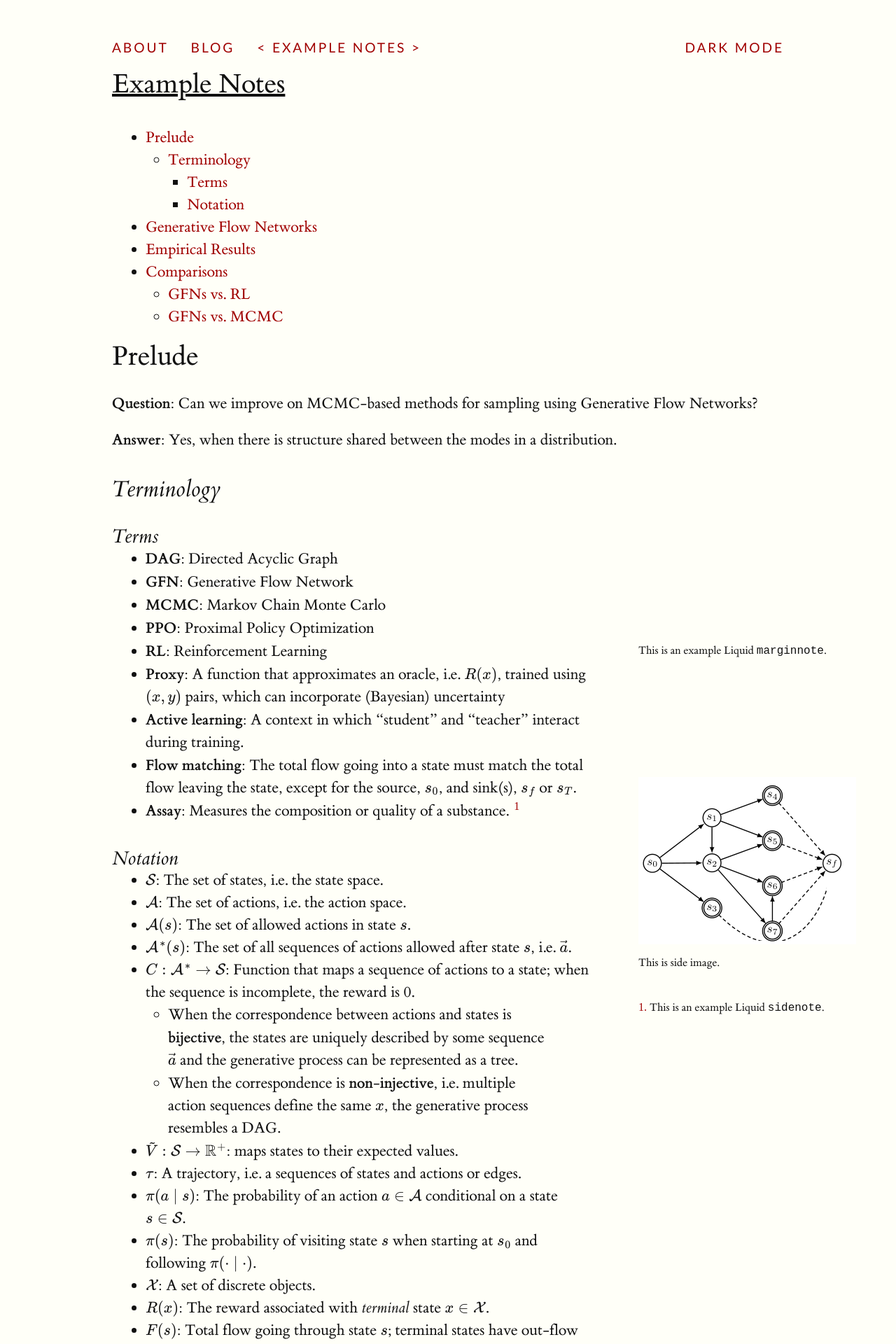
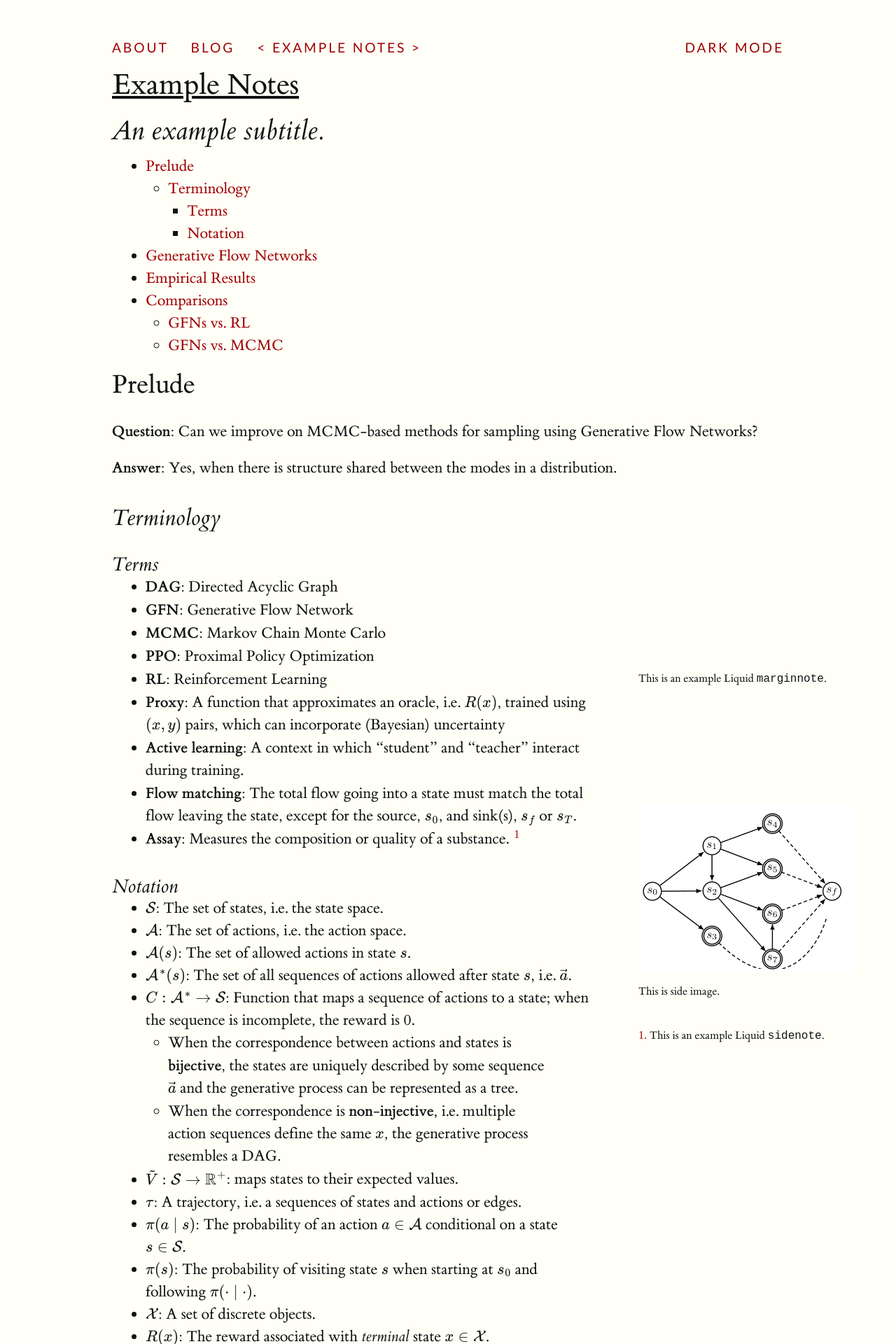
Before and after one commit to danjenson/et, a Jekyll site: the page built from notes.md, in a window 1280 px wide. Shown: the top 1920 px of the page at 70% size. Built offline with Jekyll 4.4.1, drawn with Linux system fonts in a browser that asks for light colours; some web fonts are replaced; our own code applies the rules of GitHub Pages for plain Markdown files; the table of contents is made by our own code.

Commit message:
tweaks to add subtitle

```diff
--- a/_layouts/page.html
+++ b/_layouts/page.html
@@ -3,10 +3,11 @@
 ---
 
 {% if page.title_url %}
-<h1><a href="{{ page.title_url }}" target="_blank">{{ page.title }}</a></h1>
+<h1 class="title">
+  <a href="{{ page.title_url }}" target="_blank">{{ page.title }}</a>
+</h1>
 {% else %}
-<h1>{{ page.title }}</h1>
-{% endif %}
-<p class="subtitle">{{ page.date | date: "%B %-d, %Y" }}</p>
-
-{{ content | toc }}
+<h1 class="title">{{ page.title }}</h1>
+{% endif %} {% if page.subtitle %}
+<h2 class="subtitle">{{ page.subtitle }}</h2>
+{% endif %} {{ content | toc }}
--- a/assets/css/main.scss
+++ b/assets/css/main.scss
@@ -177,7 +177,7 @@
   font-weight: 400;
   margin-top: 1.568rem;
   margin-bottom: 1.568rem;
-  font-size: 2.5rem;
+  font-size: 2.4rem;
   line-height: 0.784;
 }
 
@@ -231,6 +231,16 @@
   font-size: 1.8rem;
   display: block;
   line-height: 1.08888888888889;
+}
+
+.title {
+  font-size: 2.7rem;
+}
+
+.subtitle {
+  font-size: 2.5rem;
+  margin-bottom: 1rem;
+  font-style: italic;
 }
 
 // NOTE: danjenson/et add
--- a/docs/assets/css/main.css
+++ b/docs/assets/css/main.css
@@ -172,7 +172,7 @@
 
 body { width: 75%; margin-left: auto; margin-right: auto; font-family: ETBook, ETBembo, "Chronicle Text G2", Palatino, "Palatino Linotype", "Palatino LT STD", "Book Antiqua", Georgia, serif; background-color: var(--main-background-color); color: var(--main-text-color); max-width: 1400px; counter-reset: sidenote-counter; }
 
-h1 { font-weight: 400; margin-top: 1.568rem; margin-bottom: 1.568rem; font-size: 2.5rem; line-height: 0.784; }
+h1 { font-weight: 400; margin-top: 1.568rem; margin-bottom: 1.568rem; font-size: 2.4rem; line-height: 0.784; }
 
 h1 a { color: var(--main-text-color); text-decoration: underline; }
 
@@ -185,6 +185,10 @@
 h5 { font-style: italic; font-weight: 400; font-size: 1.5rem; margin-top: 2.1777777777777778rem; margin-bottom: 0; line-height: 1.08888888888889; }
 
 p .subtitle { font-style: italic; margin-top: 2.1777777777777778rem; margin-bottom: 2.1777777777777778rem; font-size: 1.8rem; display: block; line-height: 1.08888888888889; }
+
+.title { font-size: 2.7rem; }
+
+.subtitle { font-size: 2.5rem; margin-bottom: 1rem; font-style: italic; }
 
 .MJX-TEX { font-size: 1.4rem; }
 
--- a/docs/feed.xml
+++ b/docs/feed.xml
@@ -1,4 +1,4 @@
-<?xml version="1.0" encoding="utf-8"?><feed xmlns="http://www.w3.org/2005/Atom" ><generator uri="https://jekyllrb.com/" version="4.2.2">Jekyll</generator><link href="https://danjenson.github.io/et/feed.xml" rel="self" type="application/atom+xml" /><link href="https://danjenson.github.io/et/" rel="alternate" type="text/html" /><updated>2022-10-10T20:55:10-07:00</updated><id>https://danjenson.github.io/et/feed.xml</id><title type="html">Edward Tufte Jekyll Theme</title><subtitle>This is a sample Edward Tufte Jekyll Theme.</subtitle><author><name>Daniel Jenson</name></author><entry><title type="html">Welcome to Jekyll!</title><link href="https://danjenson.github.io/et/jekyll/update/2022/09/13/Hello-World.html" rel="alternate" type="text/html" title="Welcome to Jekyll!" /><published>2022-09-13T15:50:54-07:00</published><updated>2022-09-13T15:50:54-07:00</updated><id>https://danjenson.github.io/et/jekyll/update/2022/09/13/Hello-World</id><content type="html" xml:base="https://danjenson.github.io/et/jekyll/update/2022/09/13/Hello-World.html"><![CDATA[<p>You’ll find this post in your <code class="language-plaintext highlighter-rouge">_posts</code> directory. Go ahead and edit it and re-build the site to see your changes. You can rebuild the site in many different ways, but the most common way is to run <code class="language-plaintext highlighter-rouge">jekyll serve</code>, which launches a web server and auto-regenerates your site when a file is updated.</p>
+<?xml version="1.0" encoding="utf-8"?><feed xmlns="http://www.w3.org/2005/Atom" ><generator uri="https://jekyllrb.com/" version="4.2.2">Jekyll</generator><link href="https://danjenson.github.io/et/feed.xml" rel="self" type="application/atom+xml" /><link href="https://danjenson.github.io/et/" rel="alternate" type="text/html" /><updated>2022-10-11T15:27:04-07:00</updated><id>https://danjenson.github.io/et/feed.xml</id><title type="html">Edward Tufte Jekyll Theme</title><subtitle>This is a sample Edward Tufte Jekyll Theme.</subtitle><author><name>Daniel Jenson</name></author><entry><title type="html">Welcome to Jekyll!</title><link href="https://danjenson.github.io/et/jekyll/update/2022/09/13/Hello-World.html" rel="alternate" type="text/html" title="Welcome to Jekyll!" /><published>2022-09-13T15:50:54-07:00</published><updated>2022-09-13T15:50:54-07:00</updated><id>https://danjenson.github.io/et/jekyll/update/2022/09/13/Hello-World</id><content type="html" xml:base="https://danjenson.github.io/et/jekyll/update/2022/09/13/Hello-World.html"><![CDATA[<p>You’ll find this post in your <code class="language-plaintext highlighter-rouge">_posts</code> directory. Go ahead and edit it and re-build the site to see your changes. You can rebuild the site in many different ways, but the most common way is to run <code class="language-plaintext highlighter-rouge">jekyll serve</code>, which launches a web server and auto-regenerates your site when a file is updated.</p>
 
 <p>Jekyll requires blog post files to be named according to the following format:</p>
 
--- a/notes.md
+++ b/notes.md
@@ -1,6 +1,7 @@
 ---
 title: Example Notes
 title_url: https://arxiv.org/abs/2111.09266
+subtitle: An example subtitle.
 toc: true
 ---
 
```
Also changed, not shown: docs/notes.html (+5 -4 lines), 1 other file.
